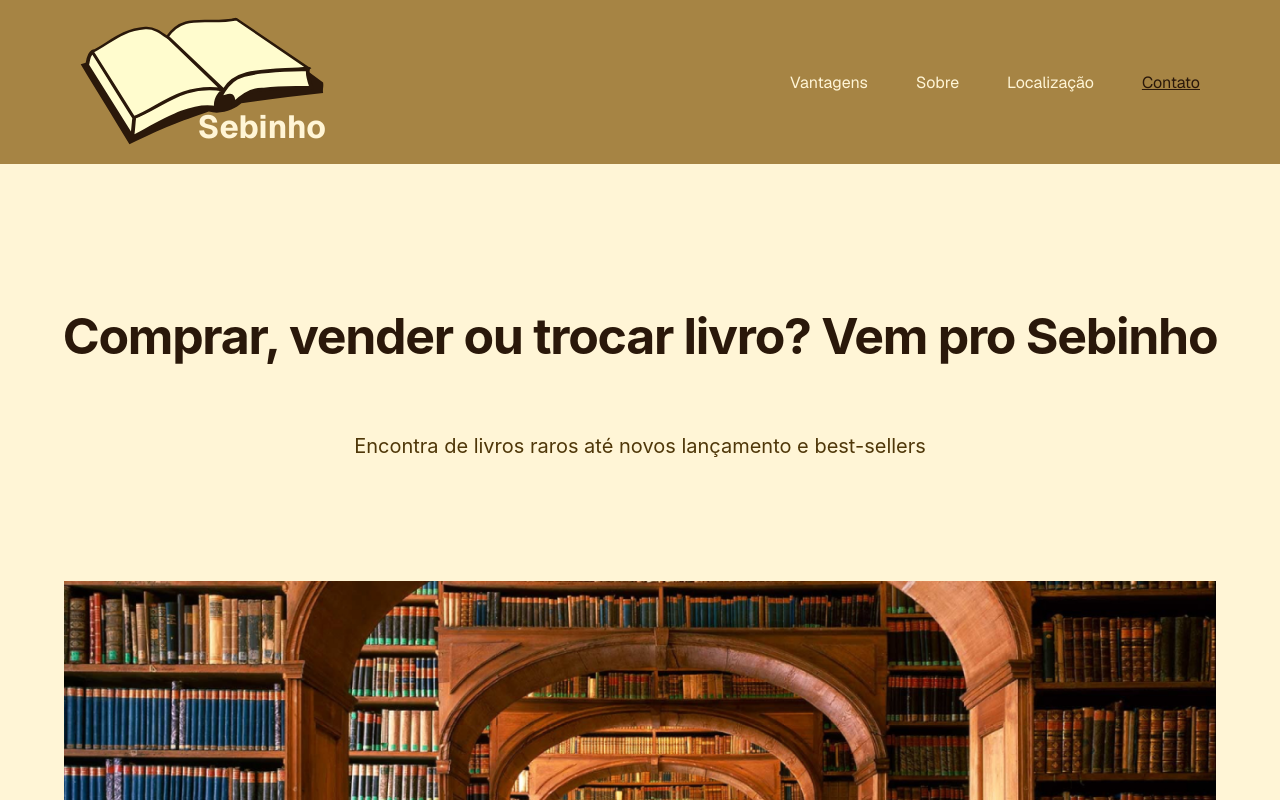
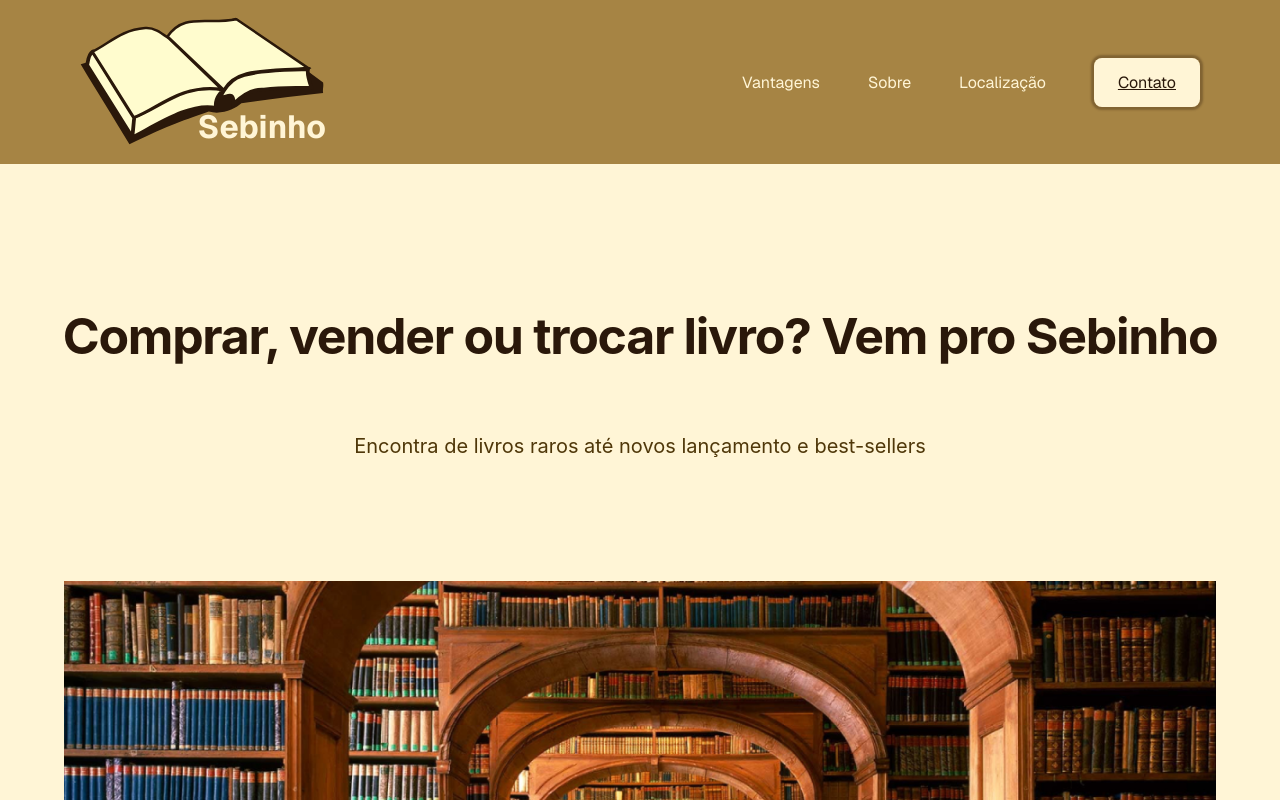
Before and after one commit to VictorHSCosta/Projeto-Final, a Next.js app: page / in a window 1280 px wide. In both pictures the pointer is over the link "Contato". Shown: the top 800 px of the page. Built offline with nearby package versions, Linux system fonts and the light colour scheme; some icons are missing.

Commit message:
navbar: item contato com aparência de botão

```diff
--- a/src/styles/header.module.css
+++ b/src/styles/header.module.css
@@ -37,6 +37,16 @@
 .nav-bar a:hover {
     color: #2A180A;
     text-decoration: underline;
+}
+.nav-bar .btn {
+    padding: 0.875rem 1.5rem;
+    border-radius: 0.5rem;
+    background-color: #2a180a;
+}
+.nav-bar .btn:hover {
+    background-color: #FFF5D6;
+    color: #2a180a;
+    box-shadow: 0px 0px 2px 3px #2a180a4d;
 }
 .menu-container {
     cursor: pointer;
@@ -95,6 +105,17 @@
         text-align: center;
         border-bottom: 1px solid #95835b;
     }
+    nav.nav-bar a:hover {
+        color: #a68444;
+        text-decoration: none;
+    }
+    nav.nav-bar .btn {
+        padding: 0.775rem 1.5rem;
+        background-color: #a68444;
+    }
+    nav.nav-bar .btn:hover {
+        box-shadow: 0px 0px 2px 3px #a684444d;
+    }
     .menu-container {
         display: block;
     }
```
